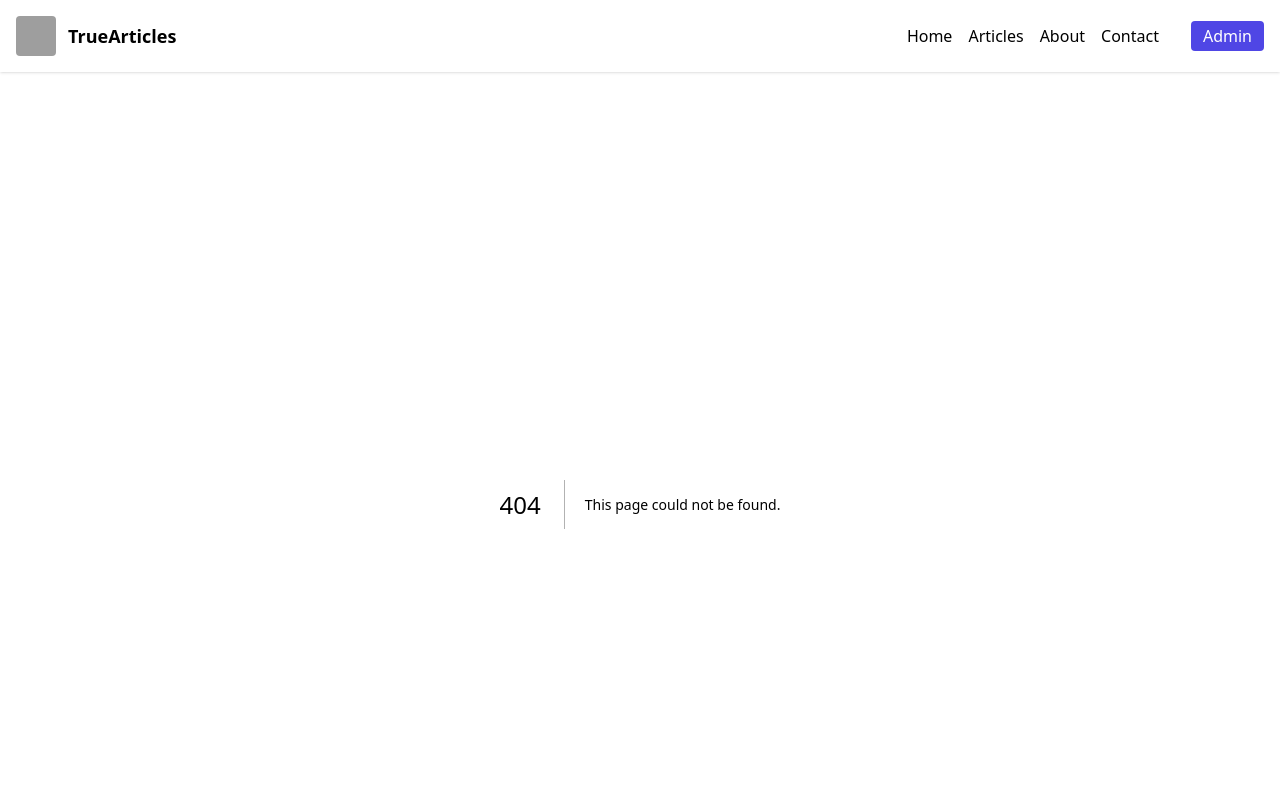
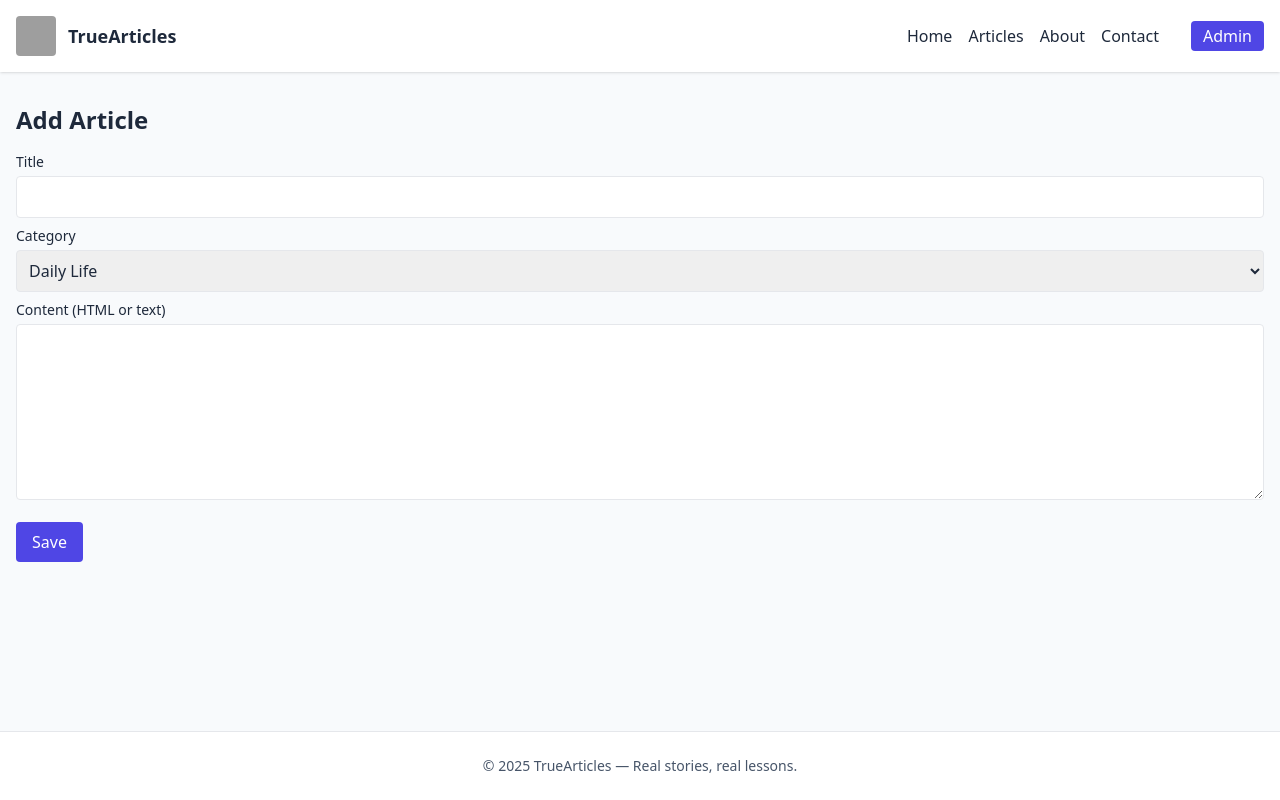
Before and after one commit to Safi649/TrueArticles, a Next.js app: page /admin/add in a window 1280 px wide. Before the commit this address had no page. Shown: the top 800 px of the page. Built offline with nearby package versions, Linux system fonts and the light colour scheme; no server answers; grey boxes are pictures that could not be loaded.

Commit message:
Create add.js

```diff
--- /dev/null
+++ b/pages/admin/add.js
@@ -0,0 +1,33 @@
+// pages/admin/add.js
+import { useEffect, useState } from "react";
+import { auth, db, ts } from "../../lib/firebase";
+import AdminForm from "../../components/AdminForm";
+import { addDoc, collection } from "firebase/firestore";
+import { useRouter } from "next/router";
+
+export default function AddPage() {
+  const router = useRouter();
+  const [user, setUser] = useState(null);
+
+  useEffect(()=> {
+    const unsub = auth.onAuthStateChanged(u => setUser(u));
+    return unsub;
+  }, []);
+
+  const handleSubmit = async (data) => {
+    if (!user) return alert("Not logged in");
+    const docRef = await addDoc(collection(db, "articles"), {
+      ...data,
+      author: user.email,
+      createdAt: ts()
+    });
+    router.push("/admin");
+  };
+
+  return (
+    <div>
+      <h1 className="text-2xl font-semibold mb-4">Add Article</h1>
+      <AdminForm onSubmit={handleSubmit} />
+    </div>
+  );
+}
```
